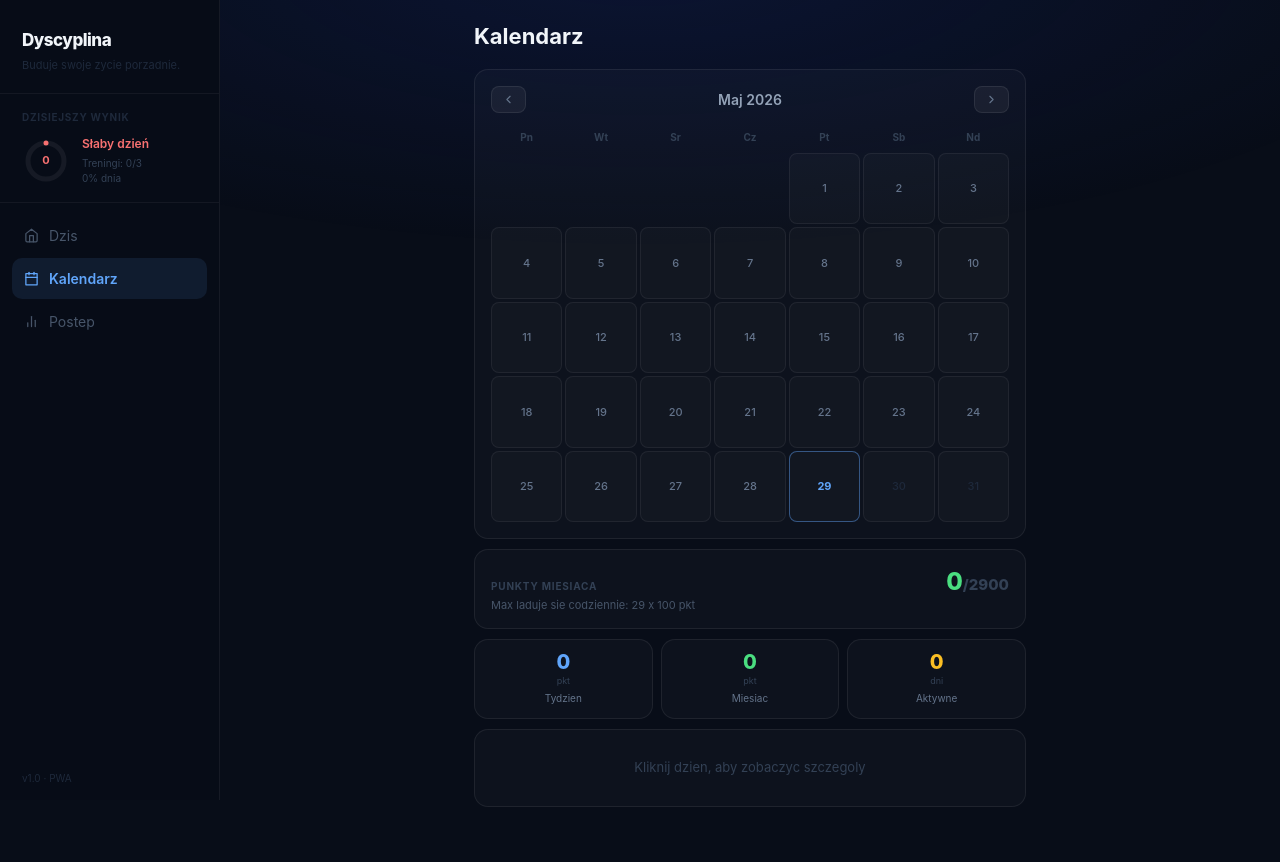
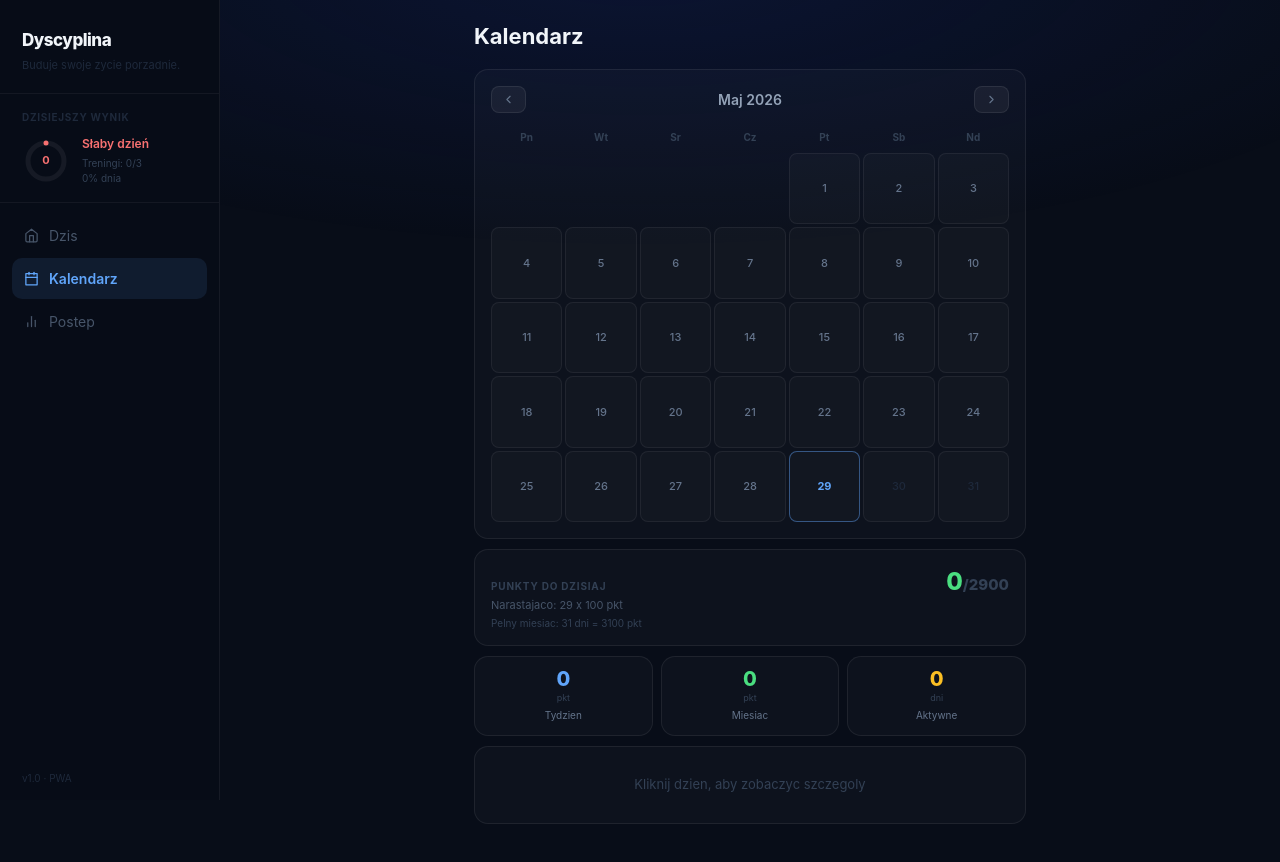
Before and after one commit to erosekk/Dyscyplina-appka-, a Next.js app: page / in a window 1280 px wide. Both pictures are taken after a click on the button "Kalendarz". Shown: the top 862 px of the page. Built offline with nearby package versions, Linux system fonts and the light colour scheme.

Commit message:
chore: clarify rolling monthly points max

```diff
--- a/src/components/views/CalendarView.js
+++ b/src/components/views/CalendarView.js
@@ -23,6 +23,7 @@ export default function CalendarView({ allDays, onSelectDay }) {
   const monthProgressKeys = monthKeys.filter(key => key <= today)
   const monthProgressScore = sumScores(allDays, monthProgressKeys)
   const monthProgressMax = monthProgressKeys.length * CONFIG.maxDailyScore
+  const monthFullMax = monthKeys.length * CONFIG.maxDailyScore
 
   return (
     <div style={{ paddingTop: 20, paddingBottom: 20 }}>
@@ -76,9 +77,12 @@ export default function CalendarView({ allDays, onSelectDay }) {
       <Card style={{ marginBottom: 10, padding: '14px 16px' }}>
         <div style={{ display: 'flex', justifyContent: 'space-between', alignItems: 'baseline', gap: 12 }}>
           <div>
-            <div style={{ fontSize: 10, color: '#334155', textTransform: 'uppercase', letterSpacing: '0.08em', fontWeight: 700 }}>Punkty miesiaca</div>
+            <div style={{ fontSize: 10, color: '#334155', textTransform: 'uppercase', letterSpacing: '0.08em', fontWeight: 700 }}>Punkty do dzisiaj</div>
             <div style={{ fontSize: 11, color: '#475569', marginTop: 3 }}>
-              Max laduje sie codziennie: {monthProgressKeys.length} x {CONFIG.maxDailyScore} pkt
+              Narastajaco: {monthProgressKeys.length} x {CONFIG.maxDailyScore} pkt
+            </div>
+            <div style={{ fontSize: 10, color: '#334155', marginTop: 2 }}>
+              Pelny miesiac: {monthKeys.length} dni = {monthFullMax} pkt
             </div>
           </div>
           <div style={{ fontSize: 24, fontWeight: 800, color: '#e2e8f0', whiteSpace: 'nowrap' }}>
```
